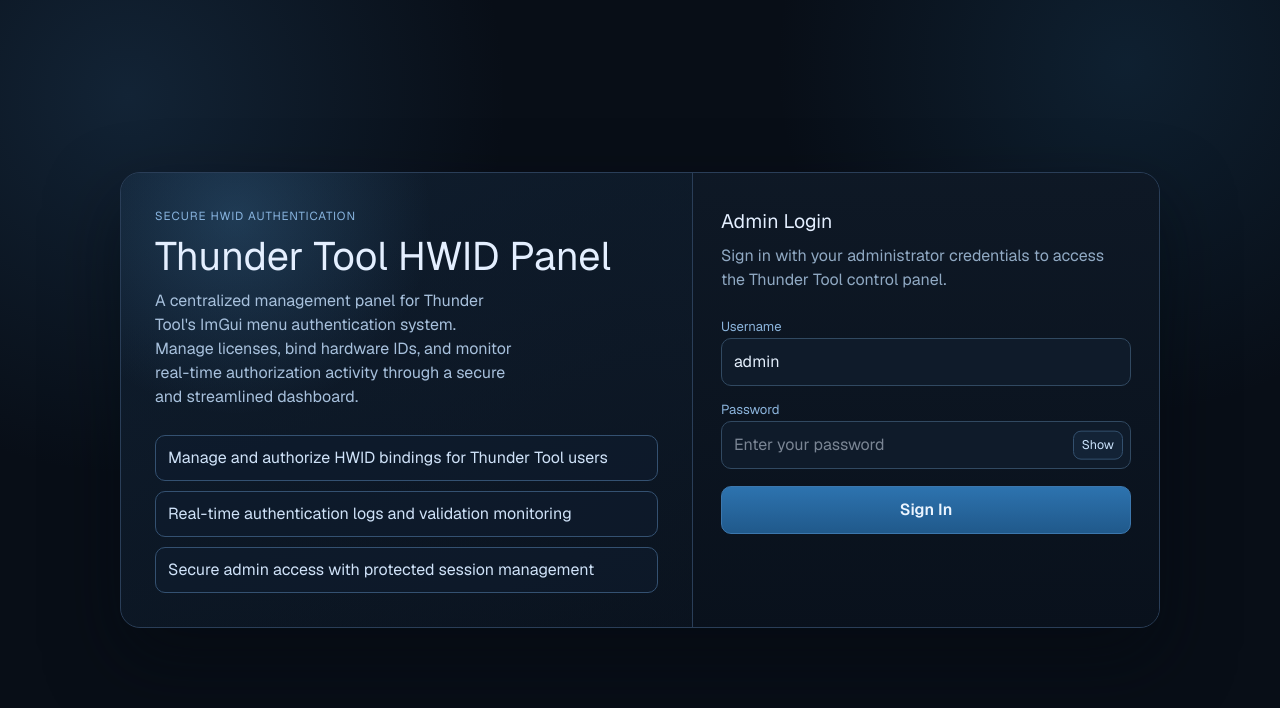
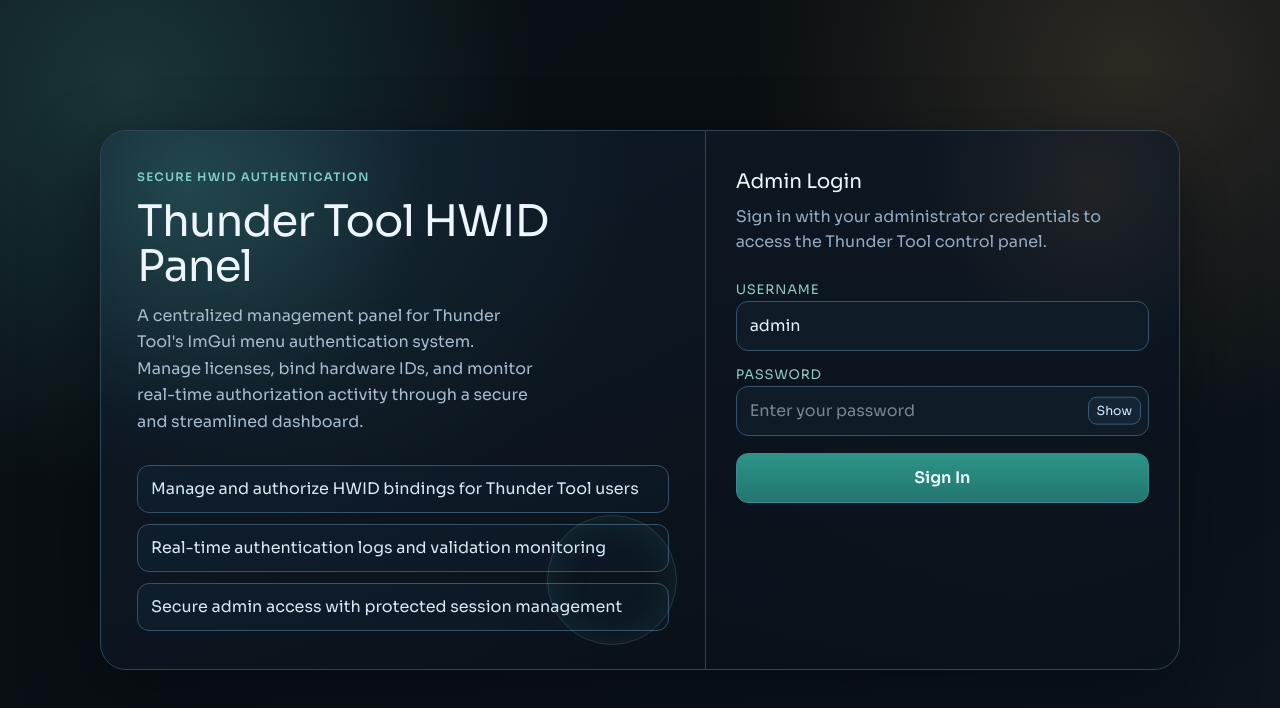
Before and after one commit to brylekun/hwid-auth-panel, a Next.js app: page /login in a window 1280 px wide. Shown: the top 708 px of the page. Built offline with nearby package versions, Linux system fonts and the light colour scheme.

Commit message:
Improve UI Global

```diff
--- a/app/components/dashboard/dashboard.module.css
+++ b/app/components/dashboard/dashboard.module.css
@@ -1,13 +1,13 @@
 .page {
-  max-width: 1240px;
+  max-width: 1320px;
   margin: 0 auto;
-  padding: 30px 18px 70px;
+  padding: 34px 20px 72px;
 }
 
 .appShell {
   display: grid;
-  grid-template-columns: 230px minmax(0, 1fr);
-  gap: 18px;
+  grid-template-columns: 250px minmax(0, 1fr);
+  gap: 20px;
 }
 
 .mainColumn {
@@ -16,24 +16,24 @@
 
 .sidebar {
   position: sticky;
-  top: 20px;
+  top: 24px;
   height: fit-content;
-  border: 1px solid #355679;
-  border-radius: 18px;
-  padding: 14px;
+  border: 1px solid #36516a;
+  border-radius: 20px;
+  padding: 16px;
   background:
-    radial-gradient(circle at 16% 8%, rgba(91, 164, 223, 0.22), transparent 34%),
-    radial-gradient(circle at 90% 90%, rgba(60, 122, 173, 0.18), transparent 36%),
-    linear-gradient(162deg, rgba(20, 38, 57, 0.94), rgba(10, 20, 33, 0.97));
-  box-shadow: 0 22px 40px rgba(5, 11, 19, 0.42);
-  backdrop-filter: blur(8px);
+    radial-gradient(circle at 12% 8%, rgba(99, 214, 199, 0.2), transparent 36%),
+    radial-gradient(circle at 90% 92%, rgba(255, 190, 107, 0.11), transparent 34%),
+    linear-gradient(162deg, rgba(20, 38, 57, 0.95), rgba(10, 20, 33, 0.98));
+  box-shadow: 0 24px 44px rgba(5, 11, 19, 0.46);
+  backdrop-filter: blur(10px);
 }
 
 .sidebarTitle {
-  margin: 0 0 10px;
-  color: #9dc4ea;
+  margin: 0 0 12px;
+  color: #98d7cc;
   text-transform: uppercase;
-  letter-spacing: 0.08em;
+  letter-spacing: 0.1em;
   font-size: 0.72rem;
   padding: 2px 4px;
 }
@@ -41,9 +41,9 @@
 .sideLink {
   display: block;
   text-decoration: none;
-  color: #dbeaf9;
-  padding: 10px 11px;
-  border-radius: 12px;
+  color: #d9e9f8;
+  padding: 10px 12px;
+  border-radius: 13px;
   border: 1px solid transparent;
   transition: background-color 120ms ease, border-color 120ms ease, transform 120ms ease;
   position: relative;
@@ -59,22 +59,22 @@
   height: 5px;
   border-radius: 999px;
   transform: translateY(-50%);
-  background: rgba(124, 176, 224, 0.48);
+  background: rgba(125, 225, 211, 0.62);
 }
 
 .sideLink:hover {
   transform: translateX(1px);
-  border-color: #4e749b;
-  background: rgba(27, 50, 74, 0.86);
+  border-color: #5985ab;
+  background: rgba(27, 50, 74, 0.8);
 }
 
 .sideLinkActive {
-  border-color: #5592c8;
+  border-color: #52b4a8;
   background:
-    linear-gradient(180deg, rgba(55, 132, 197, 0.46), rgba(34, 90, 139, 0.46)),
-    radial-gradient(circle at 6% 50%, rgba(132, 198, 245, 0.38), transparent 44%);
+    linear-gradient(180deg, rgba(51, 145, 140, 0.5), rgba(29, 99, 108, 0.5)),
+    radial-gradient(circle at 6% 50%, rgba(124, 225, 211, 0.38), transparent 44%);
   color: #f2f8ff;
-  box-shadow: inset 0 0 0 1px rgba(135, 196, 240, 0.18);
+  box-shadow: inset 0 0 0 1px rgba(135, 237, 223, 0.2);
 }
 
 .quickFilters {
@@ -85,17 +85,17 @@
 }
 
 .filterChip {
-  border: 1px solid #395675;
+  border: 1px solid #3f5f7e;
   border-radius: 999px;
   padding: 7px 12px;
-  background: rgba(17, 32, 49, 0.72);
+  background: rgba(17, 32, 49, 0.66);
   color: #dce9f8;
   cursor: pointer;
 }
 
 .filterChipActive {
-  border-color: #3e79ad;
-  background: linear-gradient(180deg, #2f74ae, #225a8b);
+  border-color: #45a093;
+  background: linear-gradient(180deg, #2d9488, #237670);
   color: #edf5ff;
 }
 
@@ -108,22 +108,36 @@
   align-items: flex-start;
   justify-content: space-between;
   gap: 18px;
-  margin-bottom: 20px;
-  padding: 20px 20px 18px;
-  border: 1px solid #2a3f59;
-  border-radius: 18px;
+  margin-bottom: 22px;
+  padding: 22px 22px 20px;
+  border: 1px solid #314a61;
+  border-radius: 20px;
   background:
-    radial-gradient(circle at 8% 12%, rgba(74, 146, 207, 0.26), transparent 32%),
-    radial-gradient(circle at 92% 16%, rgba(36, 99, 145, 0.28), transparent 36%),
-    linear-gradient(145deg, rgba(17, 32, 48, 0.9), rgba(10, 20, 33, 0.95));
-  box-shadow: 0 24px 46px rgba(5, 11, 19, 0.45);
+    radial-gradient(circle at 8% 12%, rgba(99, 214, 199, 0.24), transparent 34%),
+    radial-gradient(circle at 92% 16%, rgba(255, 190, 107, 0.14), transparent 34%),
+    linear-gradient(145deg, rgba(17, 32, 48, 0.92), rgba(10, 20, 33, 0.96));
+  box-shadow: 0 24px 46px rgba(5, 11, 19, 0.5);
+  position: relative;
+  overflow: hidden;
+}
+
+.hero::after {
+  content: "";
+  position: absolute;
+  right: -28px;
+  top: -30px;
+  width: 138px;
+  height: 138px;
+  border-radius: 50%;
+  border: 1px solid rgba(127, 172, 208, 0.2);
+  box-shadow: inset 0 0 38px rgba(99, 214, 199, 0.12);
 }
 
 .heroTitle {
   margin: 7px 0 0;
-  font-size: clamp(1.7rem, 3.8vw, 2.6rem);
+  font-size: clamp(1.8rem, 3.8vw, 2.8rem);
   line-height: 1.08;
-  letter-spacing: -0.02em;
+  letter-spacing: -0.025em;
 }
 
 .heroSubtitle {
@@ -134,9 +148,9 @@
 
 .eyebrow {
   margin: 0;
-  color: #82b6e4;
+  color: #8ad8cc;
   text-transform: uppercase;
-  letter-spacing: 0.08em;
+  letter-spacing: 0.1em;
   font-size: 0.72rem;
 }
 
@@ -154,23 +168,23 @@
 }
 
 .metaPill {
-  border: 1px solid #355575;
+  border: 1px solid #3d5d76;
   border-radius: 999px;
   padding: 5px 10px;
   font-size: 0.78rem;
-  color: #c2dcf7;
-  background: rgba(16, 33, 52, 0.72);
+  color: #cde3f7;
+  background: rgba(16, 33, 52, 0.6);
 }
 
 .surface {
-  border: 1px solid #2a405a;
+  border: 1px solid #314a61;
   background:
-    linear-gradient(164deg, rgba(29, 48, 71, 0.6), rgba(12, 22, 35, 0.82)),
-    radial-gradient(circle at 90% 18%, rgba(40, 106, 155, 0.26), transparent 34%);
-  border-radius: 16px;
-  padding: 18px;
+    linear-gradient(164deg, rgba(29, 48, 71, 0.64), rgba(12, 22, 35, 0.84)),
+    radial-gradient(circle at 90% 18%, rgba(99, 214, 199, 0.14), transparent 36%);
+  border-radius: 18px;
+  padding: 19px;
   margin-bottom: 20px;
-  box-shadow: 0 18px 38px rgba(5, 11, 19, 0.36);
+  box-shadow: 0 20px 40px rgba(5, 11, 19, 0.38);
   opacity: 0;
   transform: translateY(10px);
   animation: surfaceIn 500ms ease forwards;
@@ -224,8 +238,8 @@
   width: 100%;
   padding: 10px 12px;
   border-radius: 10px;
-  border: 1px solid #344f6b;
-  background: #102033;
+  border: 1px solid #39566f;
+  background: #122030;
   color: #dce9f8;
   transition: border-color 140ms ease, box-shadow 140ms ease, background-color 140ms ease;
 }
@@ -233,17 +247,17 @@
 .input:focus,
 .select:focus {
   outline: none;
-  border-color: #5fa2dc;
-  box-shadow: 0 0 0 3px rgba(95, 162, 220, 0.18);
-  background: #12263b;
+  border-color: #63d6c7;
+  box-shadow: 0 0 0 3px rgba(99, 214, 199, 0.18);
+  background: #152638;
 }
 
 .btn {
-  border: 1px solid #3e79ad;
+  border: 1px solid #3d8a96;
   border-radius: 10px;
   padding: 9px 13px;
-  background: linear-gradient(180deg, #2f74ae, #225a8b);
-  color: #edf5ff;
+  background: linear-gradient(180deg, #2d9488, #237670);
+  color: #effcff;
   cursor: pointer;
   transition: transform 140ms ease, box-shadow 140ms ease, filter 140ms ease;
 }
@@ -258,11 +272,11 @@
   display: inline-flex;
   align-items: center;
   text-decoration: none;
-  border: 1px solid #3e79ad;
+  border: 1px solid #3d8a96;
   border-radius: 10px;
   padding: 9px 13px;
-  background: linear-gradient(180deg, #2f74ae, #225a8b);
-  color: #edf5ff;
+  background: linear-gradient(180deg, #2d9488, #237670);
+  color: #effcff;
   transition: transform 140ms ease, box-shadow 140ms ease, filter 140ms ease;
 }
 
@@ -289,7 +303,7 @@
 }
 
 .btnGhost {
-  border: 1px solid #395675;
+  border: 1px solid #3f5f7e;
   border-radius: 10px;
   padding: 9px 13px;
   background: rgba(17, 32, 49, 0.72);
@@ -300,12 +314,12 @@
 
 .btnGhost:hover {
   transform: translateY(-1px);
-  border-color: #517ea9;
+  border-color: #5b85ad;
   background: rgba(23, 44, 67, 0.82);
 }
 
 .btnDanger {
-  border: 1px solid #8c4351;
+  border: 1px solid #9d5a64;
   border-radius: 10px;
   padding: 9px 13px;
   background: rgba(95, 33, 46, 0.66);
@@ -320,7 +334,7 @@
 .eyeBtn {
   width: 34px;
   height: 34px;
-  border: 1px solid #395675;
+  border: 1px solid #3f5f7e;
   border-radius: 10px;
   background: rgba(17, 32, 49, 0.72);
   color: #dce9f8;
@@ -333,7 +347,7 @@
 
 .eyeBtn:hover {
   transform: translateY(-1px);
-  border-color: #517ea9;
+  border-color: #5b85ad;
   background: rgba(23, 44, 67, 0.82);
 }
 
@@ -355,12 +369,12 @@
 }
 
 .chartCard {
-  border: 1px solid #314c69;
+  border: 1px solid #35536c;
   border-radius: 14px;
   padding: 14px;
   background:
     linear-gradient(160deg, rgba(19, 34, 52, 0.82), rgba(12, 22, 35, 0.8)),
-    radial-gradient(circle at 18% 0%, rgba(88, 161, 222, 0.16), transparent 42%);
+    radial-gradient(circle at 18% 0%, rgba(99, 214, 199, 0.16), transparent 42%);
 }
 
 .chartEyebrow {
@@ -415,18 +429,18 @@
 }
 
 .metricCard {
-  border: 1px solid #314c69;
+  border: 1px solid #35536c;
   border-radius: 14px;
   padding: 14px;
   background:
     linear-gradient(165deg, rgba(19, 34, 52, 0.82), rgba(12, 22, 35, 0.8)),
-    radial-gradient(circle at 18% 0%, rgba(88, 161, 222, 0.16), transparent 42%);
+    radial-gradient(circle at 18% 0%, rgba(99, 214, 199, 0.16), transparent 42%);
   transition: transform 160ms ease, border-color 160ms ease, box-shadow 160ms ease;
 }
 
 .metricCard:hover {
   transform: translateY(-2px);
-  border-color: #4d78a0;
+  border-color: #5c8bb0;
   box-shadow: 0 14px 26px rgba(7, 14, 23, 0.35);
 }
 
@@ -453,7 +467,7 @@
 
 .tableWrap {
   overflow-x: auto;
-  border: 1px solid #2e4762;
+  border: 1px solid #35536b;
   border-radius: 12px;
   background: rgba(10, 19, 31, 0.5);
 }
@@ -468,12 +482,12 @@
   position: sticky;
   top: 0;
   backdrop-filter: blur(10px);
-  background: rgba(18, 38, 58, 0.95);
+  background: rgba(19, 40, 58, 0.92);
   color: #cfe2fb;
   text-align: left;
   font-weight: 600;
   padding: 11px 12px;
-  border-bottom: 1px solid #35526f;
+  border-bottom: 1px solid #3c5d79;
 }
 
 .sortBtn {
@@ -495,7 +509,7 @@
 
 .table td {
   padding: 11px 12px;
-  border-bottom: 1px solid #1f3347;
+  border-bottom: 1px solid #243c51;
   color: #d7e7fb;
 }
 
@@ -504,7 +518,7 @@
 }
 
 .table tbody tr:hover {
-  background: rgba(25, 49, 75, 0.45);
+  background: rgba(29, 56, 83, 0.46);
 }
 
 .badge {
--- a/app/globals.css
+++ b/app/globals.css
@@ -1,23 +1,59 @@
 @import "tailwindcss";
 
 :root {
-  --background: #080e17;
-  --foreground: #e4efff;
+  --background: #090f13;
+  --surface: #111b23;
+  --surface-2: #162431;
+  --border: #304658;
+  --border-strong: #47647c;
+  --foreground: #edf5ff;
+  --muted: #9fb2c7;
+  --accent: #63d6c7;
+  --accent-strong: #36b5a4;
+  --accent-warm: #ffbe6b;
+  --shadow-lg: 0 26px 62px rgba(2, 8, 13, 0.45);
 }
 
 @theme inline {
   --color-background: var(--background);
   --color-foreground: var(--foreground);
-  --font-sans: var(--font-geist-sans);
-  --font-mono: var(--font-geist-mono);
+  --font-sans: var(--font-sora);
+  --font-mono: var(--font-jetbrains-mono);
 }
 
+*,
+*::before,
+*::after {
+  box-sizing: border-box;
+}
+
+html,
 body {
   min-height: 100vh;
   background: var(--background);
   color: var(--foreground);
-  font-family: var(--font-geist-sans), "Segoe UI", sans-serif;
+  font-family: var(--font-sora), "Segoe UI", sans-serif;
   background-image:
-    radial-gradient(circle at 10% 12%, rgba(42, 85, 124, 0.3), transparent 28%),
-    radial-gradient(circle at 88% 8%, rgba(33, 84, 122, 0.26), transparent 26%);
+    radial-gradient(circle at 10% 11%, rgba(88, 201, 188, 0.2), transparent 30%),
+    radial-gradient(circle at 88% 8%, rgba(255, 190, 107, 0.14), transparent 28%),
+    linear-gradient(145deg, #0a1117 0%, #090f13 35%, #0c151d 100%);
+  text-rendering: optimizeLegibility;
 }
+
+body::before {
+  content: "";
+  position: fixed;
+  inset: 0;
+  pointer-events: none;
+  background-image:
+    linear-gradient(rgba(110, 160, 200, 0.08) 1px, transparent 1px),
+    linear-gradient(90deg, rgba(110, 160, 200, 0.08) 1px, transparent 1px);
+  background-size: 48px 48px;
+  mask-image: radial-gradient(circle at 50% 12%, #000 25%, transparent 90%);
+  z-index: -1;
+}
+
+::selection {
+  background: rgba(99, 214, 199, 0.25);
+  color: #f6fbff;
+}
--- a/app/layout.tsx
+++ b/app/layout.tsx
@@ -1,14 +1,14 @@
 import type { Metadata } from "next";
-import { Geist, Geist_Mono } from "next/font/google";
+import { JetBrains_Mono, Sora } from "next/font/google";
 import "./globals.css";
 
-const geistSans = Geist({
-  variable: "--font-geist-sans",
+const sora = Sora({
+  variable: "--font-sora",
   subsets: ["latin"],
 });
 
-const geistMono = Geist_Mono({
-  variable: "--font-geist-mono",
+const jetbrainsMono = JetBrains_Mono({
+  variable: "--font-jetbrains-mono",
   subsets: ["latin"],
 });
 
@@ -25,7 +25,7 @@
   return (
     <html lang="en">
       <body
-        className={`${geistSans.variable} ${geistMono.variable} antialiased`}
+        className={`${sora.variable} ${jetbrainsMono.variable} antialiased`}
       >
         {children}
       </body>
--- a/app/licenses/create/create-license.module.css
+++ b/app/licenses/create/create-license.module.css
@@ -1,47 +1,51 @@
 .page {
   min-height: 100vh;
-  padding: 28px 16px 48px;
+  padding: 34px 18px 56px;
 }
 
 .shell {
-  width: min(980px, 100%);
+  width: min(1060px, 100%);
   margin: 0 auto;
   display: grid;
-  grid-template-columns: 1.05fr 0.95fr;
-  border: 1px solid #2a3f59;
-  border-radius: 20px;
+  grid-template-columns: 1.08fr 0.92fr;
+  border: 1px solid #2f4658;
+  border-radius: 24px;
   overflow: hidden;
   background:
-    linear-gradient(166deg, rgba(16, 30, 46, 0.92), rgba(9, 18, 29, 0.95)),
-    radial-gradient(circle at 86% 14%, rgba(35, 100, 147, 0.26), transparent 36%);
-  box-shadow: 0 30px 70px rgba(4, 10, 16, 0.52);
+    radial-gradient(circle at 14% 8%, rgba(99, 214, 199, 0.14), transparent 34%),
+    radial-gradient(circle at 85% 86%, rgba(255, 190, 107, 0.12), transparent 30%),
+    linear-gradient(162deg, rgba(15, 25, 35, 0.95), rgba(9, 16, 24, 0.96));
+  box-shadow: 0 30px 70px rgba(4, 10, 16, 0.56);
 }
 
 .showcase {
-  padding: 34px;
+  padding: 38px 36px;
   background:
-    radial-gradient(circle at 10% 12%, rgba(82, 153, 212, 0.2), transparent 34%),
-    linear-gradient(150deg, rgba(13, 28, 45, 0.6), rgba(8, 14, 23, 0.25));
+    radial-gradient(circle at 10% 12%, rgba(99, 214, 199, 0.18), transparent 34%),
+    linear-gradient(150deg, rgba(13, 28, 45, 0.62), rgba(8, 14, 23, 0.24));
 }
 
 .eyebrow {
   margin: 0;
-  color: #88b4df;
+  color: #7dcfc3;
   text-transform: uppercase;
-  letter-spacing: 0.08em;
+  letter-spacing: 0.11em;
   font-size: 0.73rem;
+  font-weight: 600;
 }
 
 .title {
-  margin: 10px 0 12px;
-  font-size: clamp(1.6rem, 3vw, 2.35rem);
-  line-height: 1.08;
+  margin: 12px 0 14px;
+  font-size: clamp(1.8rem, 3.3vw, 2.7rem);
+  line-height: 1.04;
+  letter-spacing: -0.02em;
 }
 
 .subtitle {
   margin: 0;
-  color: #a7c0dc;
+  color: #a7bccf;
   max-width: 35ch;
+  line-height: 1.64;
 }
 
 .tips {
@@ -53,17 +57,19 @@
 }
 
 .tip {
-  border: 1px solid #345171;
-  border-radius: 10px;
-  padding: 10px 12px;
-  background: rgba(14, 29, 47, 0.58);
-  color: #cfe2f8;
+  border: 1px solid #355269;
+  border-radius: 12px;
+  padding: 11px 13px;
+  background: linear-gradient(160deg, rgba(16, 32, 47, 0.78), rgba(12, 24, 36, 0.72));
+  color: #d8e8f8;
 }
 
 .panel {
-  padding: 30px 28px;
-  border-left: 1px solid #2a3e58;
-  background: linear-gradient(180deg, rgba(14, 24, 37, 0.92), rgba(9, 17, 28, 0.95));
+  padding: 34px 30px;
+  border-left: 1px solid #2f4658;
+  background:
+    radial-gradient(circle at 82% 10%, rgba(255, 190, 107, 0.08), transparent 28%),
+    linear-gradient(180deg, rgba(14, 24, 37, 0.93), rgba(9, 17, 28, 0.96));
 }
 
 .topbar {
@@ -74,13 +80,20 @@
 }
 
 .backLink {
-  color: #93b9e1;
+  color: #97d8cd;
   text-decoration: none;
-  border: 1px solid #355575;
+  border: 1px solid #3f5d74;
   border-radius: 999px;
   padding: 6px 10px;
   font-size: 0.82rem;
-  background: rgba(16, 33, 52, 0.62);
+  background: rgba(16, 33, 52, 0.52);
+  transition: border-color 130ms ease, transform 130ms ease, background-color 130ms ease;
+}
+
+.backLink:hover {
+  border-color: #5c8098;
+  background: rgba(20, 40, 61, 0.72);
+  transform: translateY(-1px);
 }
 
 .heading {
@@ -90,7 +103,7 @@
 
 .text {
   margin: 8px 0 18px;
-  color: #90a9c3;
+  color: #95abc2;
 }
 
 .form {
@@ -105,22 +118,26 @@
 
 .label {
   font-size: 0.82rem;
-  color: #8cb5dd;
+  color: #8ecdbf;
+  text-transform: uppercase;
+  letter-spacing: 0.06em;
 }
 
 .input {
   width: 100%;
-  padding: 11px 12px;
-  border-radius: 10px;
-  border: 1px solid #314961;
-  background: #0f1b2a;
+  padding: 12px 13px;
+  border-radius: 12px;
+  border: 1px solid #35536a;
+  background: #0f1b27;
   color: #e5f0fd;
+  transition: border-color 140ms ease, box-shadow 140ms ease, transform 140ms ease;
 }
 
 .input:focus {
   outline: none;
-  border-color: #5390c7;
-  box-shadow: 0 0 0 3px rgba(83, 144, 199, 0.16);
+  border-color: #63d6c7;
+  box-shadow: 0 0 0 3px rgba(99, 214, 199, 0.18);
+  transform: translateY(-1px);
 }
 
 .inline {
@@ -130,23 +147,37 @@
 }
 
 .ghostBtn {
-  border: 1px solid #33506e;
-  background: #132336;
-  color: #cae2fb;
-  border-radius: 8px;
+  border: 1px solid #3c5b72;
+  background: #142536;
+  color: #d1e9ff;
+  border-radius: 10px;
   padding: 0 12px;
   cursor: pointer;
+  transition: transform 130ms ease, border-color 130ms ease, background-color 130ms ease;
+}
+
+.ghostBtn:hover:not(:disabled) {
+  transform: translateY(-1px);
+  border-color: #5c8098;
+  background: #193046;
 }
 
 .submit {
   margin-top: 4px;
-  border: 1px solid #3c77ad;
-  background: linear-gradient(180deg, #2d73af, #20598b);
-  color: #ecf5ff;
-  border-radius: 10px;
-  padding: 11px 12px;
+  border: 1px solid #3d8a96;
+  background: linear-gradient(180deg, #2d9488, #237670);
+  color: #effcff;
+  border-radius: 12px;
+  padding: 12px 13px;
   font-weight: 600;
   cursor: pointer;
+  transition: transform 140ms ease, filter 140ms ease, box-shadow 140ms ease;
+}
+
+.submit:hover:not(:disabled) {
+  transform: translateY(-1px);
+  box-shadow: 0 14px 24px rgba(17, 74, 73, 0.35);
+  filter: brightness(1.04);
 }
 
 .submit:disabled,
@@ -163,15 +194,15 @@
 }
 
 .success {
-  border: 1px solid #2f8f63;
-  color: #9af0c2;
-  background: rgba(18, 74, 50, 0.42);
+  border: 1px solid #3e9f8f;
+  color: #b8fff7;
+  background: rgba(17, 84, 78, 0.4);
 }
 
 .error {
-  border: 1px solid #8b3f4c;
-  color: #ffc3cd;
-  background: rgba(85, 28, 38, 0.45);
+  border: 1px solid #9a5560;
+  color: #ffd1d8;
+  background: rgba(95, 32, 45, 0.44);
 }
 
 @media (max-width: 920px) {
--- a/app/login/login.module.css
+++ b/app/login/login.module.css
@@ -1,81 +1,102 @@
 .page {
   min-height: 100vh;
-  display: grid;
-  place-items: center;
-  padding: 28px 16px;
+  display: flex;
+  align-items: center;
+  justify-content: center;
+  padding: 34px 18px;
 }
 
 .shell {
-  width: min(1040px, 100%);
+  width: min(1080px, 100%);
   display: grid;
-  grid-template-columns: 1.1fr 0.9fr;
-  border: 1px solid #2a3e58;
-  border-radius: 20px;
+  grid-template-columns: 1.12fr 0.88fr;
+  border: 1px solid #2f4658;
+  border-radius: 26px;
   overflow: hidden;
   background:
-    linear-gradient(165deg, rgba(18, 31, 47, 0.92), rgba(10, 19, 31, 0.92)),
-    radial-gradient(circle at 80% 20%, rgba(37, 96, 142, 0.28), transparent 36%);
-  box-shadow: 0 30px 70px rgba(3, 9, 16, 0.5);
+    radial-gradient(circle at 18% 8%, rgba(99, 214, 199, 0.15), transparent 34%),
+    radial-gradient(circle at 86% 84%, rgba(255, 190, 107, 0.11), transparent 32%),
+    linear-gradient(160deg, rgba(16, 25, 34, 0.95), rgba(9, 15, 22, 0.95));
+  box-shadow: 0 30px 70px rgba(3, 9, 16, 0.56);
 }
 
 .showcase {
-  padding: 34px;
+  padding: 38px 36px;
   position: relative;
   background:
-    radial-gradient(circle at 20% 10%, rgba(84, 155, 212, 0.24), transparent 32%),
-    linear-gradient(150deg, rgba(13, 28, 45, 0.6), rgba(8, 14, 23, 0.25));
+    radial-gradient(circle at 14% 10%, rgba(99, 214, 199, 0.2), transparent 34%),
+    linear-gradient(150deg, rgba(13, 28, 45, 0.62), rgba(9, 16, 24, 0.24));
+}
+
+.showcase::after {
+  content: "";
+  position: absolute;
+  right: 28px;
+  bottom: 24px;
+  width: 130px;
+  height: 130px;
+  border-radius: 50%;
+  border: 1px solid rgba(124, 163, 193, 0.24);
+  box-shadow: inset 0 0 40px rgba(99, 214, 199, 0.1);
 }
 
 .eyebrow {
   margin: 0;
-  color: #88b4df;
+  color: #7dcfc3;
   text-transform: uppercase;
-  letter-spacing: 0.08em;
+  letter-spacing: 0.11em;
   font-size: 0.73rem;
+  font-weight: 600;
 }
 
 .title {
-  margin: 10px 0 12px;
-  font-size: clamp(1.7rem, 3.1vw, 2.5rem);
-  line-height: 1.07;
+  margin: 12px 0 14px;
+  font-size: clamp(1.85rem, 3.4vw, 2.8rem);
+  line-height: 1.04;
+  letter-spacing: -0.02em;
 }
 
 .subtitle {
   margin: 0;
-  color: #a7c0dc;
+  color: #a7bccf;
   max-width: 34ch;
+  line-height: 1.65;
 }
 
 .list {
-  margin: 26px 0 0;
+  margin: 30px 0 0;
   padding: 0;
   list-style: none;
   display: grid;
-  gap: 10px;
+  gap: 11px;
 }
 
 .item {
-  border: 1px solid #345171;
-  background: rgba(14, 29, 47, 0.58);
-  border-radius: 10px;
-  padding: 10px 12px;
-  color: #cfe2f8;
+  border: 1px solid #355269;
+  background: linear-gradient(160deg, rgba(16, 32, 47, 0.78), rgba(12, 24, 36, 0.72));
+  border-radius: 12px;
+  padding: 11px 13px;
+  color: #d8e8f8;
 }
 
 .card {
-  padding: 34px 28px;
-  background: linear-gradient(180deg, rgba(14, 24, 37, 0.92), rgba(9, 17, 28, 0.95));
-  border-left: 1px solid #2a3e58;
+  padding: 36px 30px;
+  background:
+    radial-gradient(circle at 82% 10%, rgba(255, 190, 107, 0.08), transparent 28%),
+    linear-gradient(180deg, rgba(13, 23, 34, 0.94), rgba(9, 17, 27, 0.96));
+  border-left: 1px solid #2f4658;
 }
 
 .cardTitle {
   margin: 0;
-  font-size: 1.22rem;
+  font-size: 1.25rem;
+  letter-spacing: -0.01em;
 }
 
 .cardText {
-  color: #90a9c3;
+  color: #95abc2;
   margin: 8px 0 22px;
+  line-height: 1.55;
 }
 
 .form {
@@ -85,23 +106,27 @@
 
 .label {
   font-size: 0.82rem;
-  color: #8cb5dd;
+  color: #8ecdbf;
   margin-bottom: 4px;
+  text-transform: uppercase;
+  letter-spacing: 0.06em;
 }
 
 .input {
   width: 100%;
-  padding: 11px 12px;
-  border-radius: 10px;
-  border: 1px solid #314961;
-  background: #0f1b2a;
+  padding: 12px 13px;
+  border-radius: 12px;
+  border: 1px solid #35536a;
+  background: #0f1b27;
   color: #e5f0fd;
+  transition: border-color 140ms ease, box-shadow 140ms ease, transform 140ms ease;
 }
 
 .input:focus {
   outline: none;
-  border-color: #5390c7;
-  box-shadow: 0 0 0 3px rgba(83, 144, 199, 0.16);
+  border-color: #63d6c7;
+  box-shadow: 0 0 0 3px rgba(99, 214, 199, 0.18);
+  transform: translateY(-1px);
 }
 
 .passwordWrap {
@@ -113,10 +138,10 @@
   right: 8px;
   top: 50%;
   transform: translateY(-50%);
-  border: 1px solid #33506e;
-  background: #132336;
-  color: #cae2fb;
-  border-radius: 8px;
+  border: 1px solid #3c5b72;
+  background: #142536;
+  color: #d1e9ff;
+  border-radius: 9px;
   font-size: 0.78rem;
   padding: 4px 8px;
   cursor: pointer;
@@ -124,13 +149,20 @@
 
 .submit {
   margin-top: 6px;
-  border: 1px solid #3c77ad;
-  background: linear-gradient(180deg, #2d73af, #20598b);
-  color: #ecf5ff;
-  border-radius: 10px;
-  padding: 11px 12px;
+  border: 1px solid #3d8a96;
+  background: linear-gradient(180deg, #2d9488, #237670);
+  color: #effcff;
+  border-radius: 12px;
+  padding: 12px 13px;
   font-weight: 600;
   cursor: pointer;
+  transition: transform 140ms ease, filter 140ms ease, box-shadow 140ms ease;
+}
+
+.submit:hover:not(:disabled) {
+  transform: translateY(-1px);
+  box-shadow: 0 14px 24px rgba(17, 74, 73, 0.35);
+  filter: brightness(1.04);
 }
 
 .submit:disabled {
@@ -140,20 +172,20 @@
 
 .error {
   margin: 0;
-  border: 1px solid #8b3f4c;
-  background: rgba(85, 28, 38, 0.45);
-  color: #ffc3cd;
-  border-radius: 8px;
+  border: 1px solid #9a5560;
+  background: rgba(95, 32, 45, 0.44);
+  color: #ffd1d8;
+  border-radius: 10px;
   padding: 8px 10px;
   font-size: 0.9rem;
 }
 
 .configError {
   margin: 0 0 12px;
-  border: 1px solid #8b3f4c;
-  background: rgba(85, 28, 38, 0.4);
-  color: #ffc3cd;
-  border-radius: 8px;
+  border: 1px solid #9a5560;
+  background: rgba(95, 32, 45, 0.4);
+  color: #ffd1d8;
+  border-radius: 10px;
   padding: 9px 10px;
   font-size: 0.9rem;
 }
```
